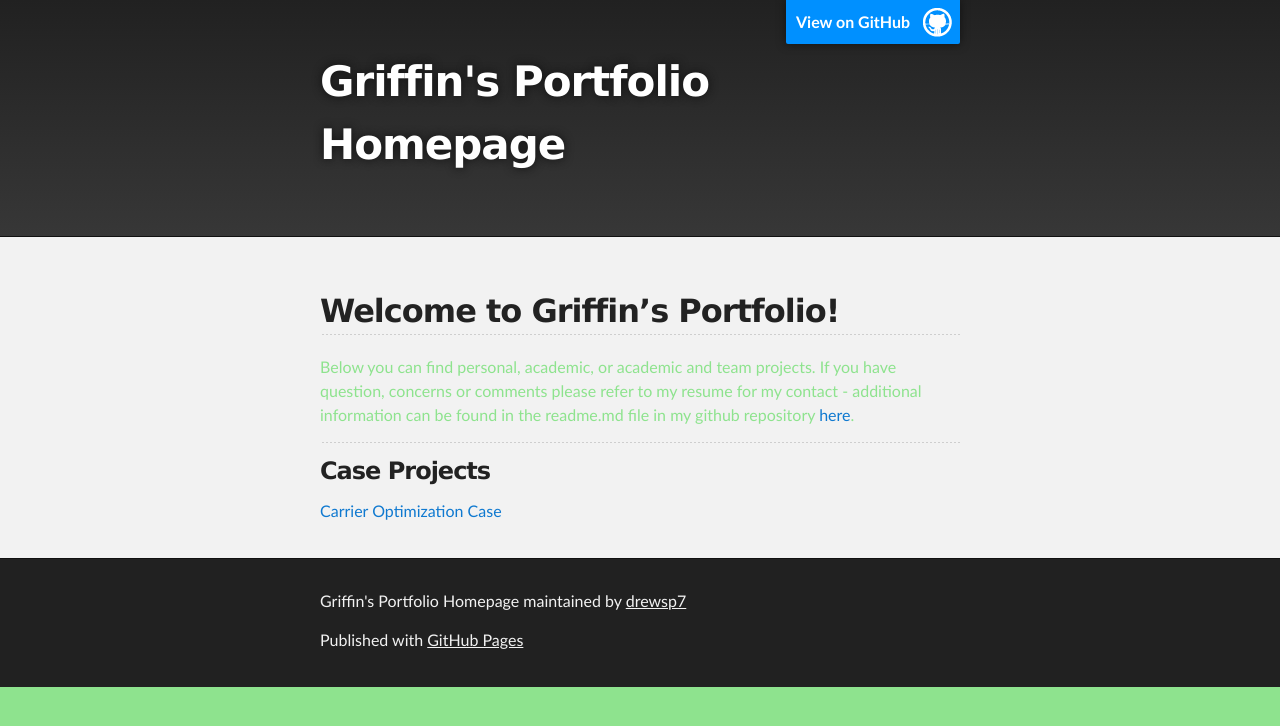
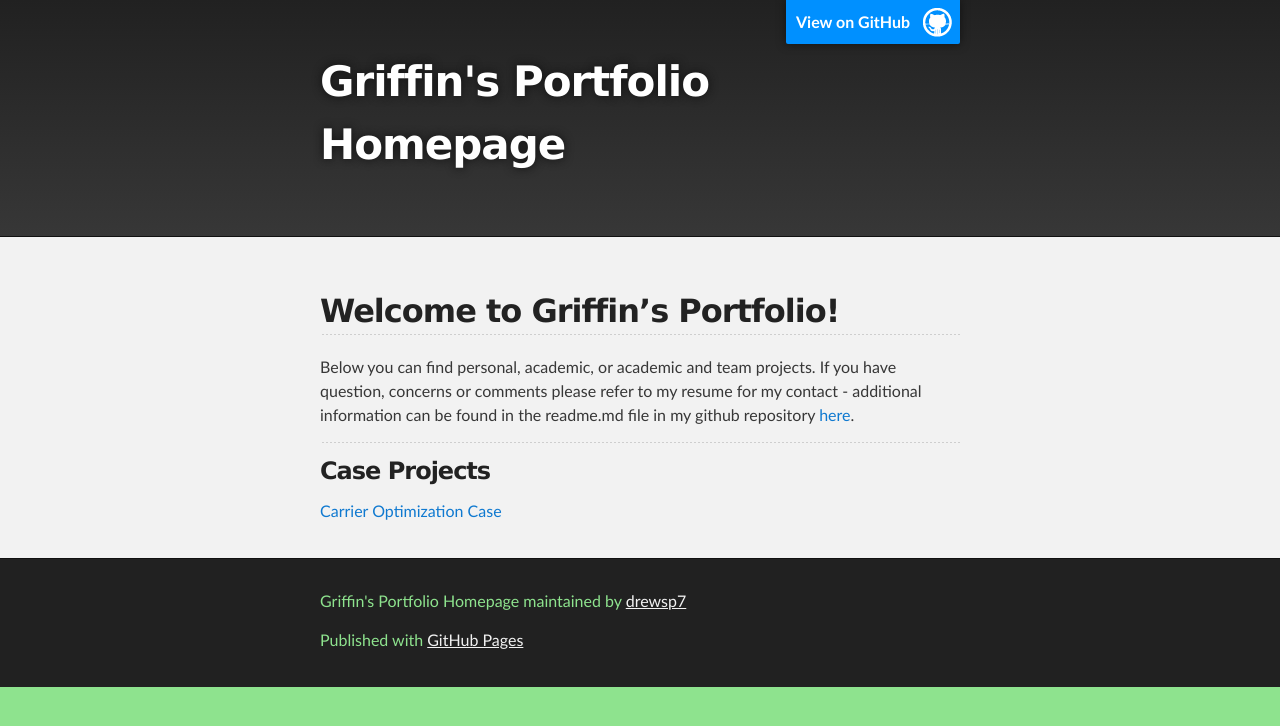
Before and after one commit to drewsp7/griffinsalyer.github.io, a Jekyll site: the page built from index.md, in a window 1280 px wide. Shown: the top 726 px of the page. Built offline with Jekyll 4.4.1, drawn with Linux system fonts in a browser that asks for light colours; our own code applies the rules of GitHub Pages for plain Markdown files; the repository's description, which GitHub fills in, is left out.

Commit message:
Update jekyll-theme-slate.scss

```diff
--- a/_sass/jekyll-theme-slate.scss
+++ b/_sass/jekyll-theme-slate.scss
@@ -92,12 +92,12 @@ h6 {
 
 p {
   margin: 10px 0 15px 0;
-  color: #8ee38e
+  // color: #8ee38e - text color
   // background: #8ee38e  - any paragraph text
 }
 
 footer p {
-  color: #f2f2f2;
+  color: #8ee38e; //f2f2f2
 }
 
 a {
```
